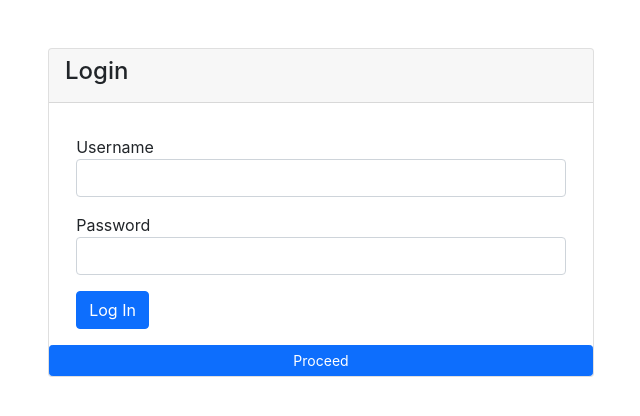
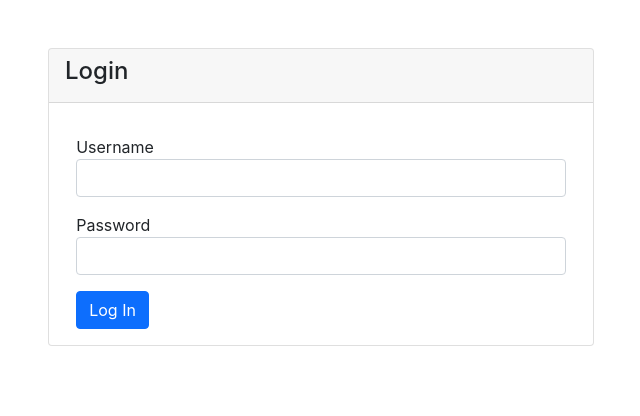
Before and after one commit to samkayes/GEMSProject, a React (Create React App) app in the folder reactgems/: page / in a window 1280 px wide. Shown: the top 416 px of the page, without its empty margins (34-674 px from the left). Built offline with nearby package versions, Linux system fonts and the light colour scheme.

Commit message:
login fixed

```diff
--- a/reactgems/src/pages/Login.js
+++ b/reactgems/src/pages/Login.js
@@ -97,7 +97,6 @@ class Login extends Component{
                                     <button type="submit" className="btn btn-primary">Log In</button>
                                 </div>
                             </form>
-                            <Link to={'/employees'} className="btn btn-primary btn-sm float-end">Proceed</Link>
                     </div>
 
                 </div>
```
